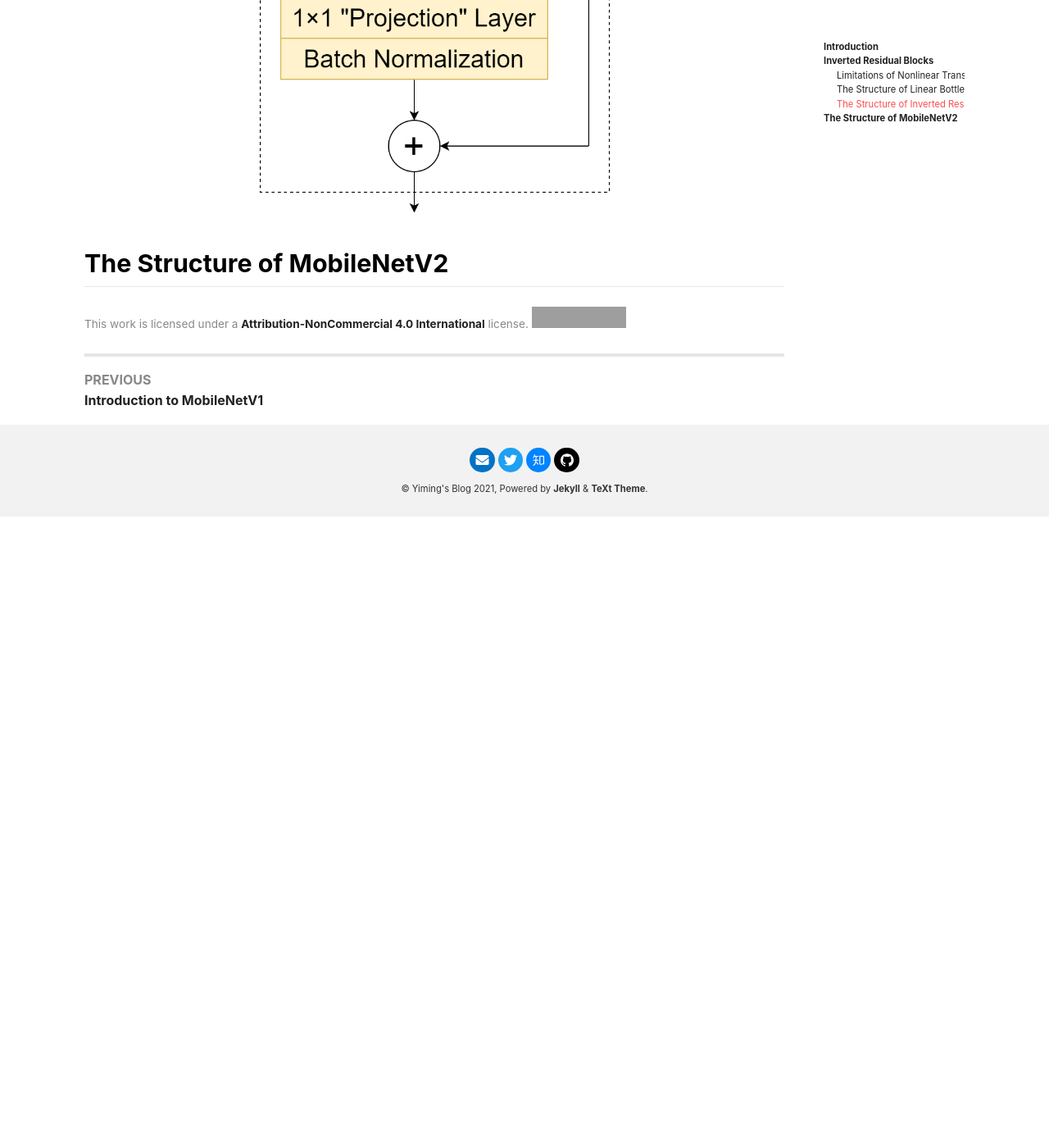
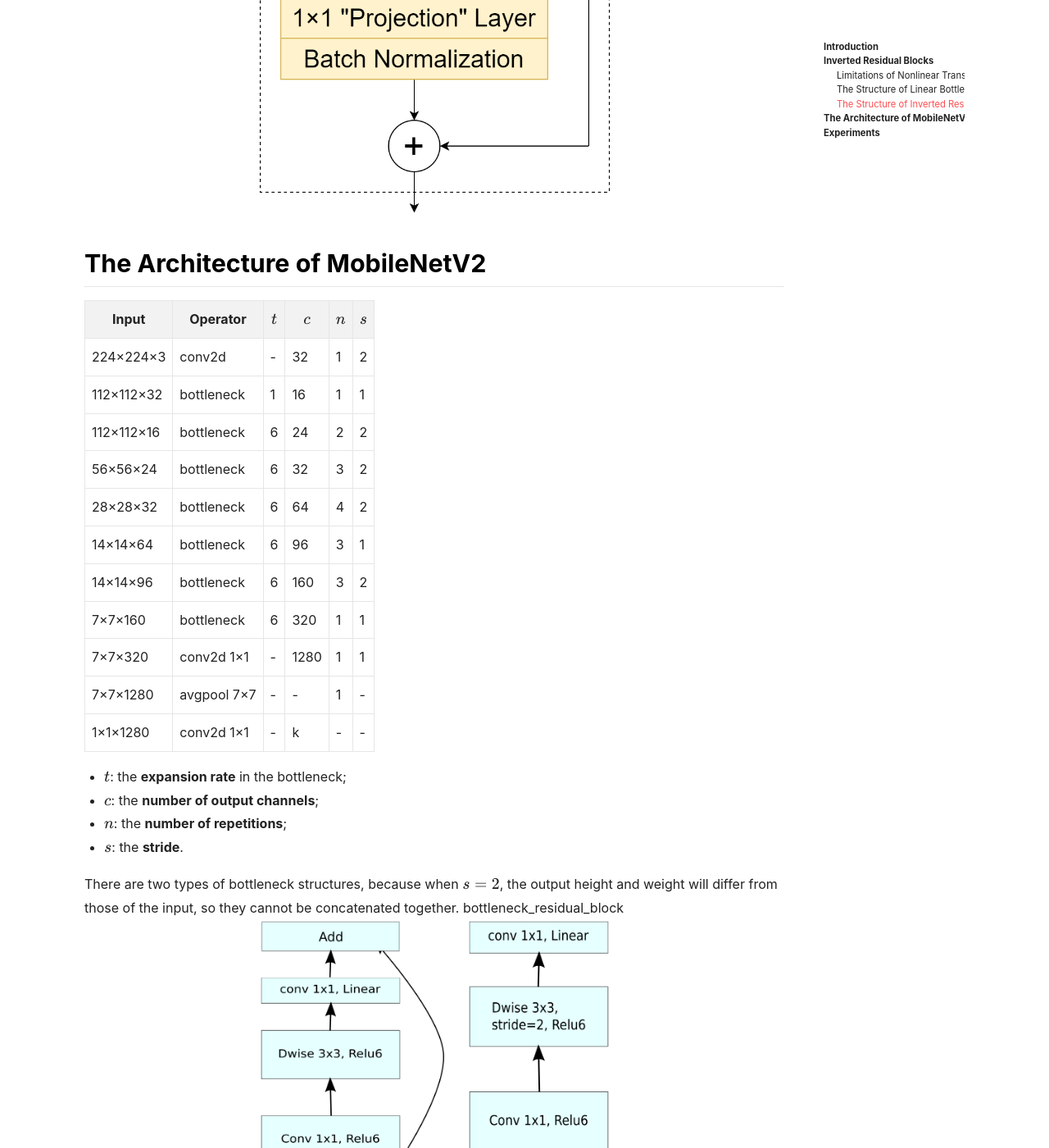
Before and after one commit to YimingMa/YIMINGMA.github.io, a Jekyll site: the page built from _posts/2021-10-08-introduction-to-MobileNetV2.md, in a window 1280 px wide and 1400 px high, scrolled down 5384 px. Shown: the whole window at 82% size. Built offline with Jekyll 4.4.1, drawn with Linux system fonts in a browser that asks for light colours; nearby versions of some CDN libraries; formulas are drawn with MathJax 3; before the commit the page ends 6014 px from its top, so only the background shows below that; grey boxes are pictures that could not be loaded.

Commit message:
updated posts

```diff
--- a/_posts/2021-10-08-introduction-to-MobileNetV2.md
+++ b/_posts/2021-10-08-introduction-to-MobileNetV2.md
@@ -141,4 +141,29 @@ The expansion layer in the bottleneck is only utilized to facilitate nonlinear t
 
 <img src="/posts.assets/2021-10-08-introduction-to-MobileNetV2.assets/bottleneck_residual_block.png" alt="Inverted Residual Block" class="center1">
 
-## The Structure of MobileNetV2
+## The Architecture of MobileNetV2
+
+| Input                   | Operator      | $t$ | $c$      | $n$ | $s$ |
+|-------------------------|---------------|-----|----------|-----|-----|
+| 224×224×3               | conv2d        | -   | 32       | 1   | 2   |
+| 112×112×32              | bottleneck    | 1   | 16       | 1   | 1   |
+| 112×112×16              | bottleneck    | 6   | 24       | 2   | 2   |
+| 56×56×24                | bottleneck    | 6   | 32       | 3   | 2   |
+| 28×28×32                | bottleneck    | 6   | 64       | 4   | 2   |
+| 14×14×64                | bottleneck    | 6   | 96       | 3   | 1   |
+| 14×14×96                | bottleneck    | 6   | 160      | 3   | 2   |
+| 7×7×160                 | bottleneck    | 6   | 320      | 1   | 1   |
+| 7×7×320                 | conv2d 1×1    | -   | 1280     | 1   | 1   |
+| 7×7×1280                | avgpool 7×7   | -   | -        | 1   | -   |
+| 1×1×1280                | conv2d 1×1    | -   | k        | -   | -   |
+
+- $t$: the **expansion rate** in the bottleneck;
+- $c$: the **number of output channels**;
+- $n$: the **number of repetitions**;
+- $s$: the **stride**.
+
+There are two types of bottleneck structures, because when $s=2$, the output height and weight will differ from those of the input, so they cannot be concatenated together.
+bottleneck_residual_block
+<img src="/posts.assets/2021-10-08-introduction-to-MobileNetV2.assets/two_types_of_bottlenecks.png" alt="Two Types of Bottlenecks" class="center1">
+
+## Experiments
```
Also changed, not shown: posts.assets/2021-10-08-introduction-to-MobileNetV2.assets/two_types_of_bottlenecks.png (added).
